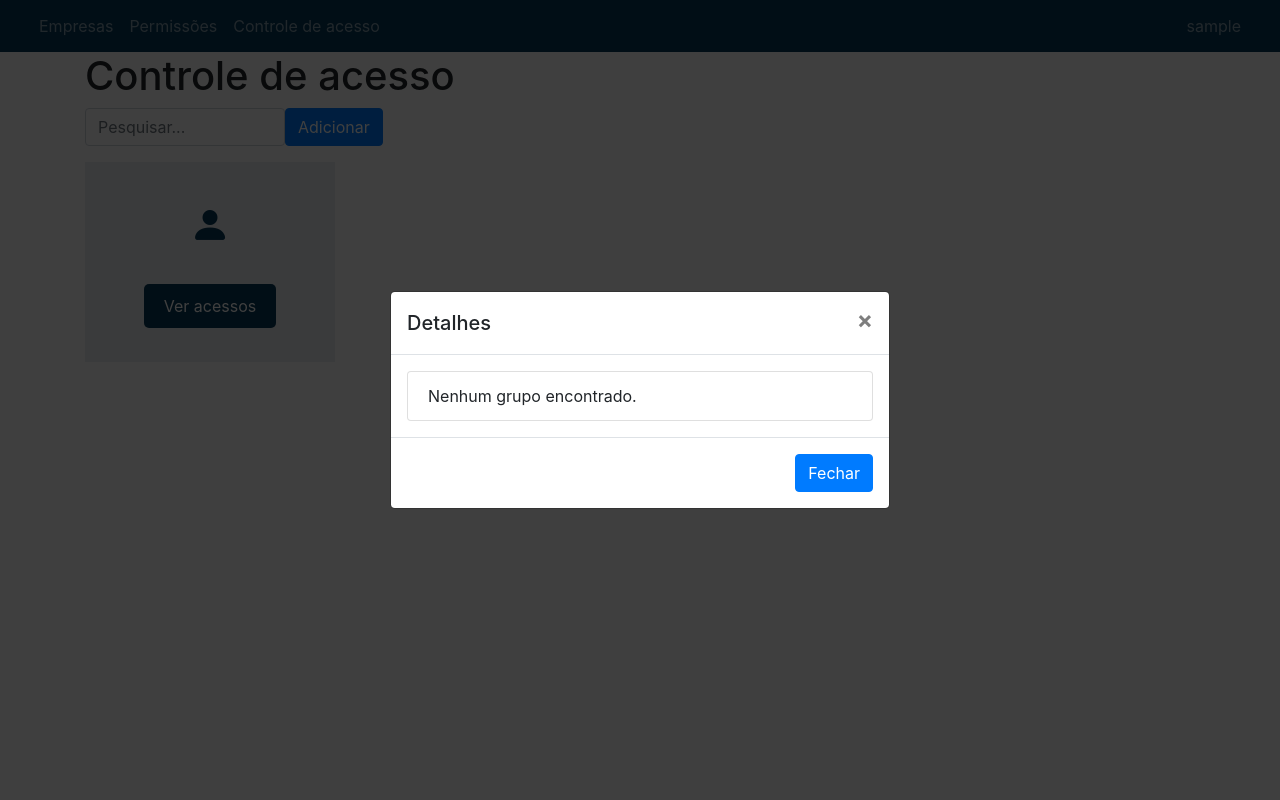
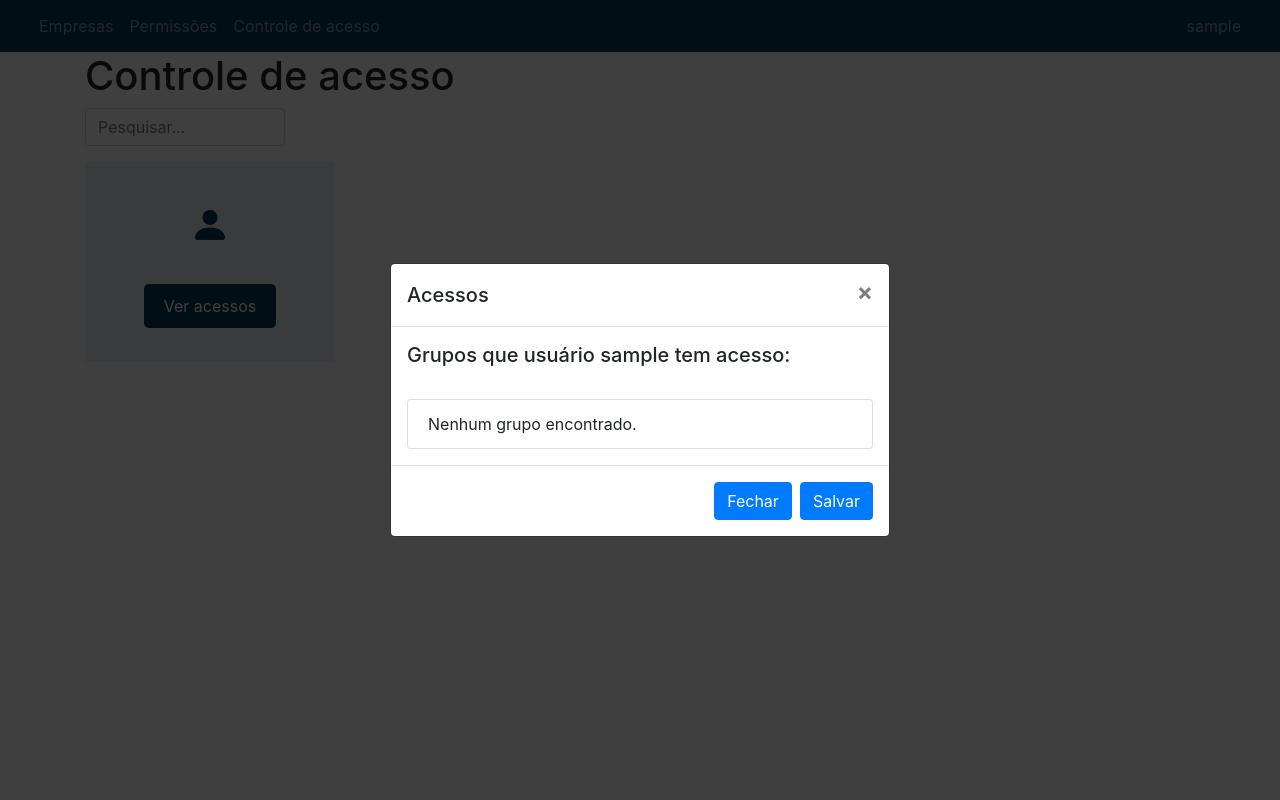
Before and after one commit to SergioTanakaAtos/Processo_de_Escalonamento, a Django app: template users/templates/users/management.html in a window 1280 px wide, after a click on "Ver acessos". Run offline with Django 5.2, Linux system fonts and the light colour scheme; the template is opened without the code that fills it: values that come from a table or form of the project are taken from there, others are empty; the visitor is signed in with stand-in values (Sample User, id 1); data comes from the database, SQL or seed files in the repository; some libraries are stand-ins or nearby versions.

Commit message:
Update management

```diff
--- a/users/templates/users/management.html
+++ b/users/templates/users/management.html
@@ -44,7 +44,6 @@
     <h1>Controle de acesso</h1>
     <div class="d-flex mb-3">
       <input type="text" id="searchInput" class="form-control" placeholder="Pesquisar..." style="max-width: 200px;" />
-      <button id="addButton" class="btn btn-primary">Adicionar</button>
 
       {% if message %}
         <div class="alert alert-info ml-3" role="alert">{{ message }}</div>
@@ -67,16 +66,18 @@
     <div class="modal-dialog modal-dialog-centered">
       <div class="modal-content">
         <div class="modal-header">
-          <h5 class="modal-title" id="staticBackdropLabel">Detalhes</h5>
+          <h5 class="modal-title" id="staticBackdropLabel">Acessos</h5>
           <button type="button" class="close" data-dismiss="modal" aria-label="Close">
             <span aria-hidden="true">&times;</span>
           </button>
         </div>
         <div class="modal-body" id="modalContent" style="overflow-wrap: break-word;">
+          <h5 id="title"></h5>
           <ul class="list-group" id="groups"></ul>
         </div>
         <div class="modal-footer">
           <button type="button" class="btn btn-primary" data-dismiss="modal">Fechar</button>
+          <button type="button" class="btn btn-primary" data-dismiss="modal">Salvar</button>
         </div>
       </div>
     </div>
@@ -86,6 +87,7 @@
   {% block script %}
   <script>
     $(document).ready(function() {
+      // Limpar a lista de grupos quando o modal for fechado
       $('#staticBackdrop').on('hidden.bs.modal', function() {
         $('#groups').empty();
       });
@@ -97,15 +99,23 @@
           const response = await fetch(`/get_groups/?id=${userId}`);
           const data = await response.json();
 
+          var groups = document.getElementById('groups')
+          var title = document.getElementById('title')
+
+          groups.innerHTML = ''
+          title.innerHTML = `Grupos que usuário ${data.user.username} tem acesso: <br><br>`
+
           if (data.groups && data.groups.length > 0) {
             data.groups.forEach(group => {
               $('#groups').append(`
                 <li class="list-group-item">
-                  <input class="form-check-input me-1" type="checkbox" value="" id="groupCheckbox${group.id}">
+                  <input class="form-check-input me-1" type="checkbox" value="" id="groupCheckbox${group.id}" checked>
                   <label class="form-check-label" for="groupCheckbox${group.id}">${group.name}</label>
                 </li>`
               );
             });
+
+
           } else {
             $('#groups').append('<li class="list-group-item">Nenhum grupo encontrado.</li>');
           }
```
